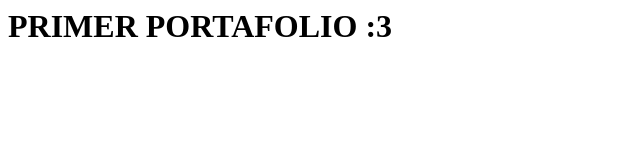
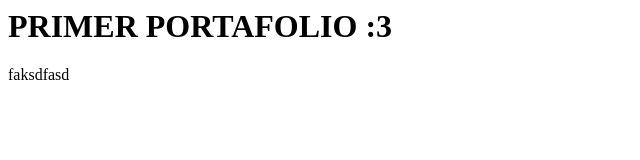
Before and after one commit to catandaniel/PortafolioFrontEnd, a plain HTML site: page index.html in a window 1280 px wide. Shown: the full height of the page, 0-640 px from the left. Drawn offline with Linux system fonts and the light colour scheme.

Commit message:
Update index.html

```diff
--- a/index.html
+++ b/index.html
@@ -1 +1,2 @@
 <h1>PRIMER PORTAFOLIO :3 </h1>
+<p> faksdfasd </p>
```
